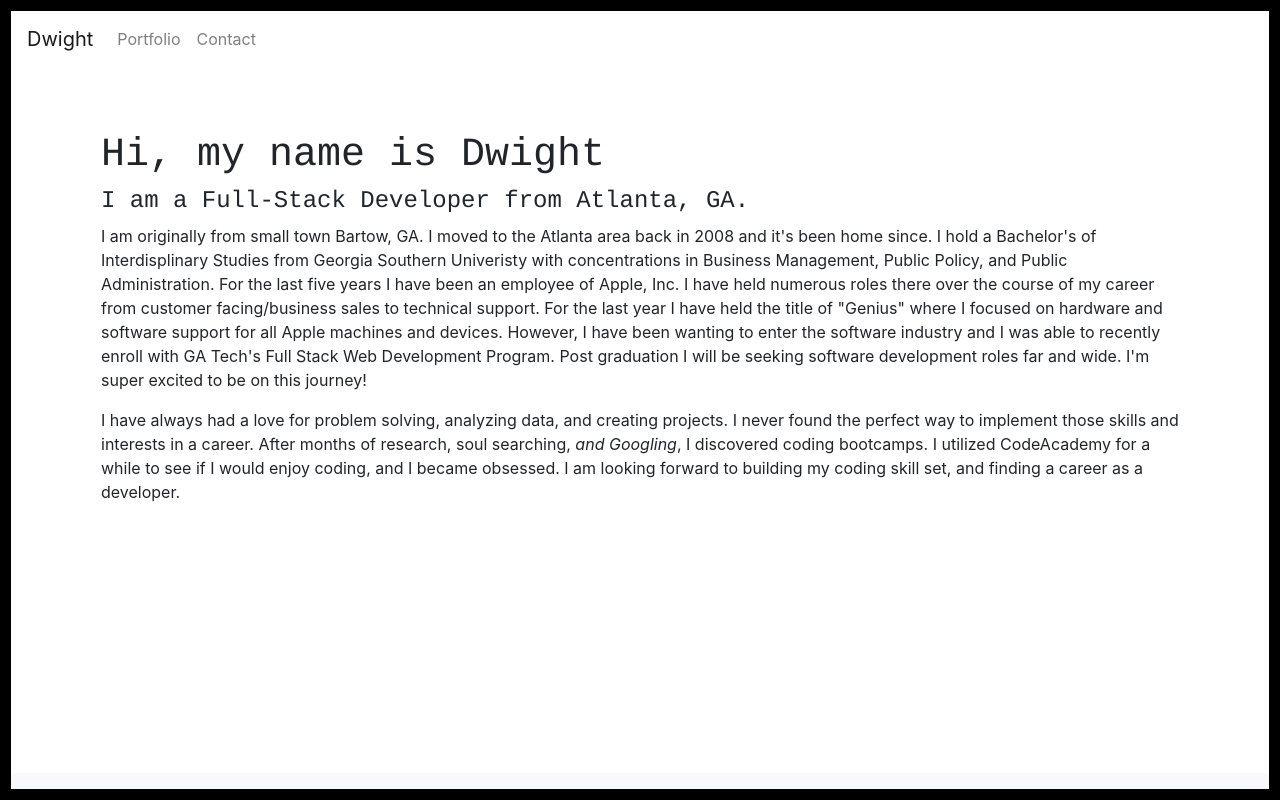
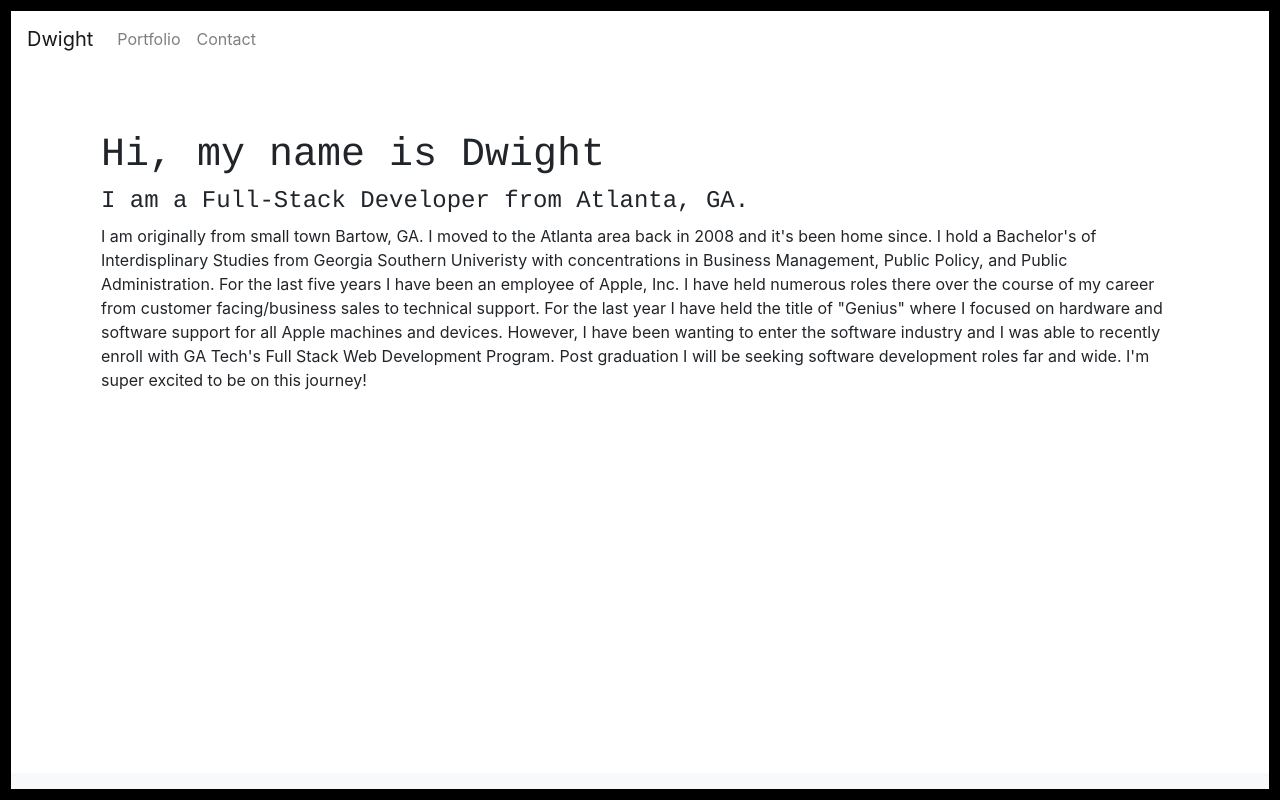
Before and after one commit to DwightHuggins/react-portfolio, a React (Create React App) app: page /#/ in a window 1280 px wide. Built offline with nearby package versions, Linux system fonts and the light colour scheme.

Commit message:
about me updated

```diff
--- a/src/components/AboutComp.js
+++ b/src/components/AboutComp.js
@@ -27,15 +27,6 @@ const AboutComp = () => {
               development roles far and wide. I'm super excited to be on this journey!
           </p>
 
-          <p>
-            I have always had a love for problem solving, analyzing data, and
-            creating projects. I never found the perfect way to implement those
-            skills and interests in a career. After months of research, soul
-            searching, <i>and Googling</i>, I discovered coding bootcamps. I
-            utilized CodeAcademy for a while to see if I would enjoy coding, and
-            I became obsessed. I am looking forward to building my coding skill
-            set, and finding a career as a developer.
-          </p>
         </div>
       </div>
     </article>
```
